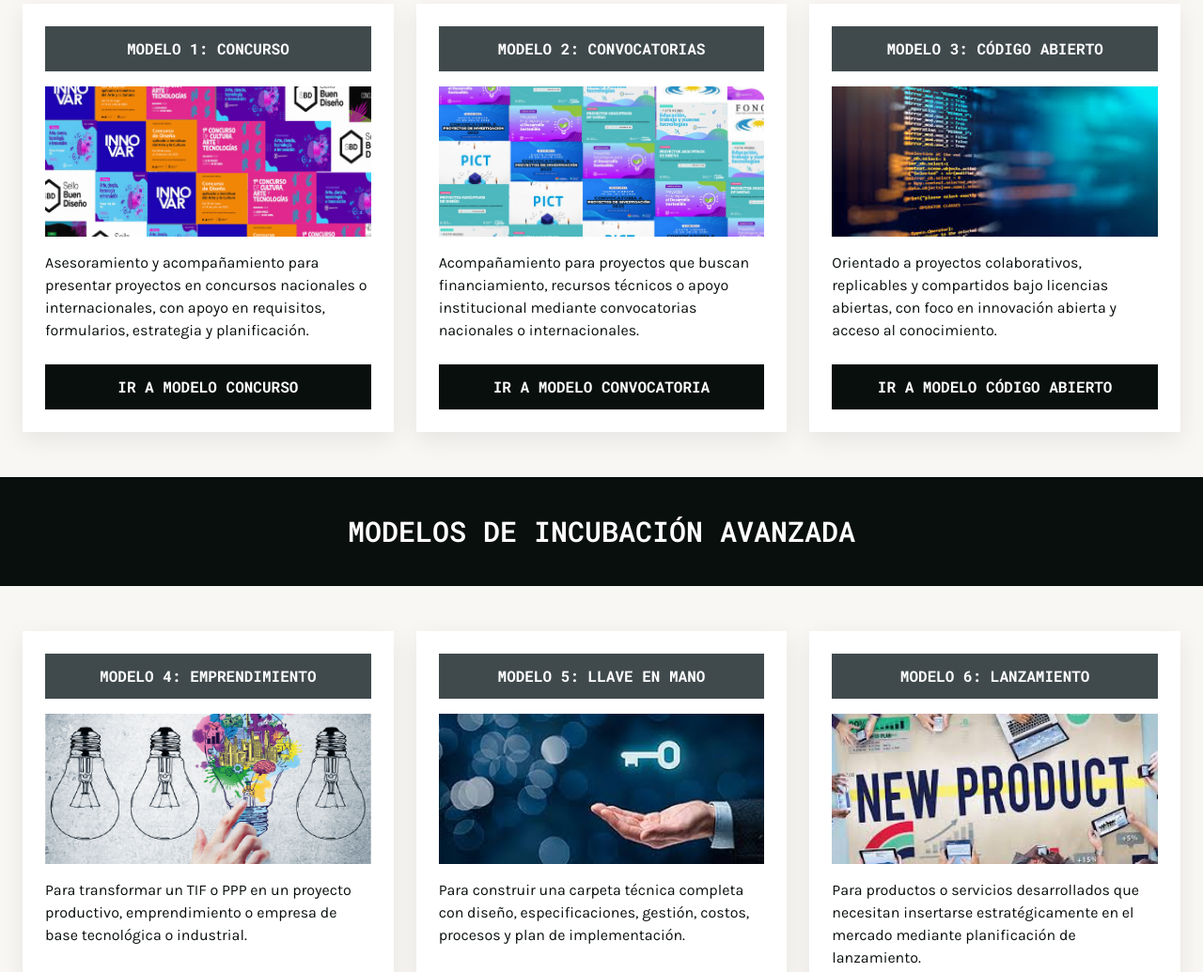
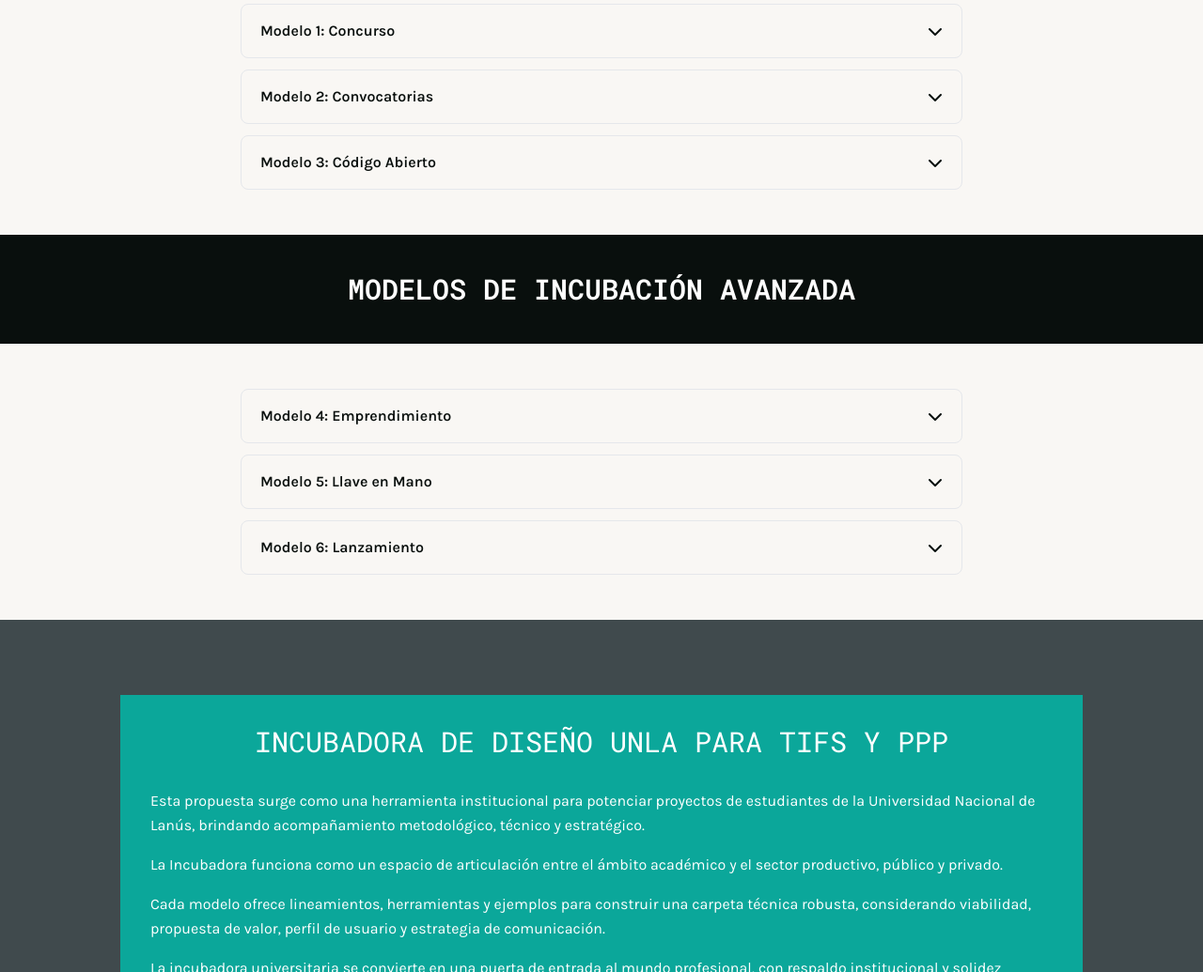
Before and after one commit to yessicaroser/HUB-DI-LAD-UNLA-RE, a plain HTML site: page incubadoradediseño.html in a window 1280 px wide. Shown: the part 1356-2391 px from the top of the page at 94% size. Drawn offline with nearby package versions, Linux system fonts and the light colour scheme.

Commit message:
Agregado de desplegable a los modelos de incubación - pag incubadora

```diff
--- a/css/style.css
+++ b/css/style.css
@@ -749,3 +749,51 @@ h6 {
     grid-template-columns: 1fr;
   }
 }
+
+
+.acc-item {
+  border: 1px solid #e5e7eb;
+  border-radius: 8px;
+  overflow: hidden;
+}
+.acc-btn {
+  width: 100%;
+  background: none;
+  border: none;
+  padding: 16px 20px;
+  display: flex;
+  justify-content: space-between;
+  align-items: center;
+  cursor: pointer;
+  text-align: left;
+}
+.acc-title {
+  font-weight: 600;
+  font-size: 1rem;
+}
+.acc-icon {
+  transition: transform 0.25s ease;
+}
+.acc-item.open .acc-icon {
+  transform: rotate(180deg);
+}
+.acc-body {
+  max-height: 0;
+  overflow: hidden;
+  transition: max-height 0.3s ease;
+}
+.acc-item.open .acc-body {
+  max-height: 600px;
+}
+.acc-inner {
+  padding: 0 20px 20px;
+  display: flex;
+  flex-direction: column;
+  gap: 12px;
+}
+.acc-inner img {
+  width: 100%;
+  border-radius: 6px;
+  object-fit: cover;
+  max-height: 200px;
+}
--- a/incubadoradediseño.html
+++ b/incubadoradediseño.html
@@ -68,36 +68,53 @@
     </section>
 
     <section class="py-12 px-6">
-      <div class="grid grid-cols-1 md:grid-cols-2 lg:grid-cols-3 gap-6 max-w-7xl mx-auto">
-        <article class="incubator-model">
-          <div>
-            <h3 class="incubator-model-title">Modelo 1: Concurso</h3>
+      <div class="max-w-3xl mx-auto space-y-3">
+
+        <div class="acc-item">
+          <button class="acc-btn" onclick="toggle(this)">
+            <span class="acc-title">Modelo 1: Concurso</span>
+            <i class="fas fa-chevron-down acc-icon"></i>
+          </button>
+          <div class="acc-body">
+            <div class="acc-inner">
               <img src="assets/images/concursos.png" alt="Concurso" />
               <p>Asesoramiento y acompañamiento para presentar proyectos en concursos nacionales o internacionales, con
                 apoyo en requisitos, formularios, estrategia y planificación.</p>
+              <a href="modelo1.html" target="_blank" class="incubator-link-button">Ir a Modelo Concurso</a>
             </div>
-          <a href="modelo1.html" target="_blank" class="incubator-link-button mt-6">Ir a Modelo Concurso</a>
-        </article>
+          </div>
+        </div>
 
-        <article class="incubator-model">
-          <div>
-            <h3 class="incubator-model-title">Modelo 2: Convocatorias</h3>
+        <div class="acc-item">
+          <button class="acc-btn" onclick="toggle(this)">
+            <span class="acc-title">Modelo 2: Convocatorias</span>
+            <i class="fas fa-chevron-down acc-icon"></i>
+          </button>
+          <div class="acc-body">
+            <div class="acc-inner">
               <img src="assets/images/convocatorias.png" alt="Convocatorias" />
-            <p>Acompañamiento para proyectos que buscan financiamiento, recursos técnicos o apoyo institucional mediante
-              convocatorias nacionales o internacionales.</p>
+              <p>Acompañamiento para proyectos que buscan financiamiento, recursos técnicos o apoyo institucional
+                mediante convocatorias nacionales o internacionales.</p>
+              <a href="modelo3.html" target="_blank" class="incubator-link-button">Ir a Modelo Convocatoria</a>
             </div>
-          <a href="modelo3.html" target="_blank" class="incubator-link-button mt-6">Ir a Modelo Convocatoria</a>
-        </article>
+          </div>
+        </div>
 
-        <article class="incubator-model">
-          <div>
-            <h3 class="incubator-model-title">Modelo 3: Código Abierto</h3>
+        <div class="acc-item">
+          <button class="acc-btn" onclick="toggle(this)">
+            <span class="acc-title">Modelo 3: Código Abierto</span>
+            <i class="fas fa-chevron-down acc-icon"></i>
+          </button>
+          <div class="acc-body">
+            <div class="acc-inner">
               <img src="assets/images/codigo abierto.jfif" alt="Código abierto" />
               <p>Orientado a proyectos colaborativos, replicables y compartidos bajo licencias abiertas, con foco en
                 innovación abierta y acceso al conocimiento.</p>
+              <a href="modelo5.html" target="_blank" class="incubator-link-button">Ir a Modelo Código Abierto</a>
             </div>
-          <a href="modelo5.html" target="_blank" class="incubator-link-button mt-6">Ir a Modelo Código Abierto</a>
-        </article>
+          </div>
+        </div>
+
       </div>
     </section>
 
@@ -106,36 +123,53 @@
     </section>
 
     <section class="py-12 px-6">
-      <div class="grid grid-cols-1 md:grid-cols-2 lg:grid-cols-3 gap-6 max-w-7xl mx-auto">
-        <article class="incubator-model">
-          <div>
-            <h3 class="incubator-model-title">Modelo 4: Emprendimiento</h3>
+      <div class="max-w-3xl mx-auto space-y-3">
+
+        <div class="acc-item">
+          <button class="acc-btn" onclick="toggle(this)">
+            <span class="acc-title">Modelo 4: Emprendimiento</span>
+            <i class="fas fa-chevron-down acc-icon"></i>
+          </button>
+          <div class="acc-body">
+            <div class="acc-inner">
               <img src="assets/images/emprendimiento.png" alt="Emprendimiento" />
               <p>Para transformar un TIF o PPP en un proyecto productivo, emprendimiento o empresa de base tecnológica o
                 industrial.</p>
+              <a href="modelo6.html" target="_blank" class="incubator-link-button">Ir a Modelo Emprendimiento</a>
             </div>
-          <a href="modelo6.html" target="_blank" class="incubator-link-button mt-6">Ir a Modelo Emprendimiento</a>
-        </article>
+          </div>
+        </div>
 
-        <article class="incubator-model">
-          <div>
-            <h3 class="incubator-model-title">Modelo 5: Llave en Mano</h3>
+        <div class="acc-item">
+          <button class="acc-btn" onclick="toggle(this)">
+            <span class="acc-title">Modelo 5: Llave en Mano</span>
+            <i class="fas fa-chevron-down acc-icon"></i>
+          </button>
+          <div class="acc-body">
+            <div class="acc-inner">
               <img src="assets/images/llave en mano.jfif" alt="Llave en mano" />
               <p>Para construir una carpeta técnica completa con diseño, especificaciones, gestión, costos, procesos y
                 plan de implementación.</p>
+              <a href="modelo4.html" target="_blank" class="incubator-link-button">Ir a Modelo Llave en Mano</a>
             </div>
-          <a href="modelo4.html" target="_blank" class="incubator-link-button mt-6">Ir a Modelo Llave en Mano</a>
-        </article>
+          </div>
+        </div>
 
-        <article class="incubator-model">
-          <div>
-            <h3 class="incubator-model-title">Modelo 6: Lanzamiento</h3>
+        <div class="acc-item">
+          <button class="acc-btn" onclick="toggle(this)">
+            <span class="acc-title">Modelo 6: Lanzamiento</span>
+            <i class="fas fa-chevron-down acc-icon"></i>
+          </button>
+          <div class="acc-body">
+            <div class="acc-inner">
               <img src="assets/images/lanzamiento.jfif" alt="Lanzamiento" />
-            <p>Para productos o servicios desarrollados que necesitan insertarse estratégicamente en el mercado mediante
-              planificación de lanzamiento.</p>
+              <p>Para productos o servicios desarrollados que necesitan insertarse estratégicamente en el mercado
+                mediante planificación de lanzamiento.</p>
+              <a href="modelo7.html" target="_blank" class="incubator-link-button">Ir a Modelo Lanzamiento</a>
             </div>
-          <a href="modelo7.html" target="_blank" class="incubator-link-button mt-6">Ir a Modelo Lanzamiento</a>
-        </article>
+          </div>
+        </div>
+
       </div>
     </section>
 
--- a/js/components.js
+++ b/js/components.js
@@ -65,3 +65,10 @@ document.addEventListener("submit", (event) => {
 
   event.target.reset();
 });
+
+function toggle(btn) {
+  const item = btn.closest('.acc-item');
+  const isOpen = item.classList.contains('open');
+  document.querySelectorAll('.acc-item.open').forEach(el => el.classList.remove('open'));
+  if (!isOpen) item.classList.add('open');
+}
```
Lines whose indentation alone changed are shown as unchanged.
